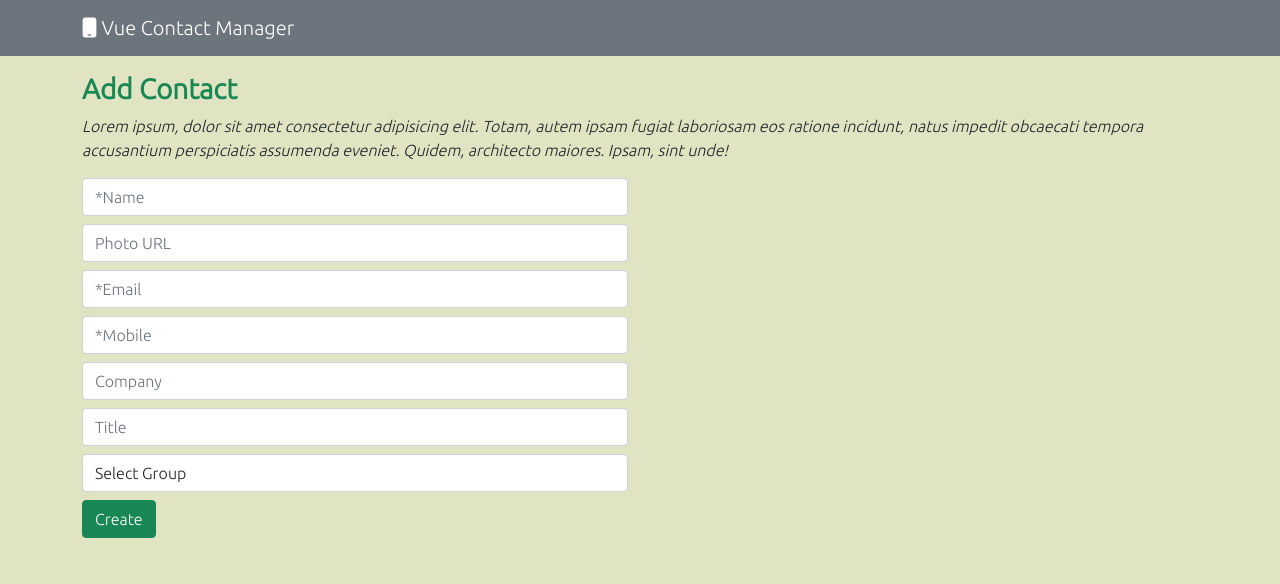
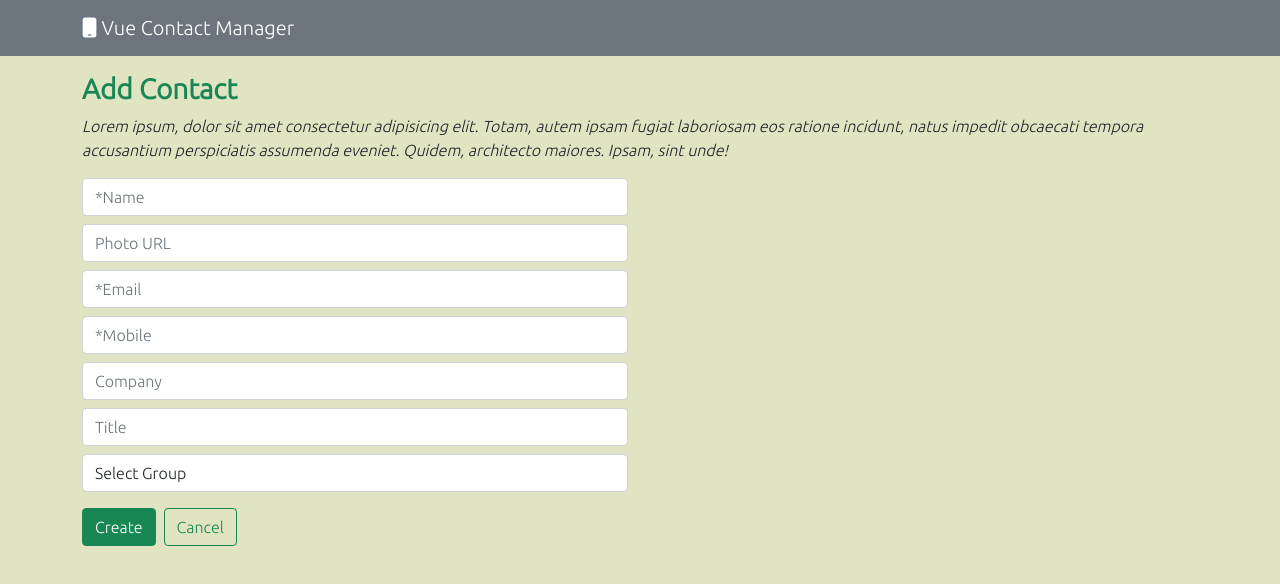
Before and after one commit to ps-singhjit/vue-contact-manager, a Vue app: page /contacts/add in a window 1280 px wide. Shown: the top 584 px of the page. Built offline with nearby package versions, Linux system fonts and the light colour scheme; data requests are answered from the project's data file.

Commit message:
added required in Edit and Cancel button in Add contact

```diff
--- a/src/views/AddContact.vue
+++ b/src/views/AddContact.vue
@@ -81,6 +81,12 @@
           </div>
           <div class="mb-2">
             <input type="submit" class="btn btn-success" value="Create" />
+            <input
+              type="button"
+              class="btn btn-outline-success m-2"
+              value="Cancel"
+              @click="cancel()"
+            />
           </div>
         </form>
       </div>
@@ -131,6 +137,9 @@ export default {
         console.log(`Add Contact:: submitCreate: error: ${error}`);
       }
     },
+    cancel: function () {
+      return this.$router.push("/");
+    },
   },
 };
 </script>
--- a/src/views/EditContact.vue
+++ b/src/views/EditContact.vue
@@ -32,6 +32,7 @@
               class="form-control"
               placeholder="Name"
               v-model="contact.name"
+              required
             />
           </div>
           <div class="mb-2">
@@ -48,6 +49,7 @@
               class="form-control"
               placeholder="Email"
               v-model="contact.email"
+              required
             />
           </div>
           <div class="mb-2">
@@ -56,6 +58,7 @@
               class="form-control"
               placeholder="Mobile"
               v-model="contact.mobile"
+              required
             />
           </div>
           <div class="mb-2">
```
